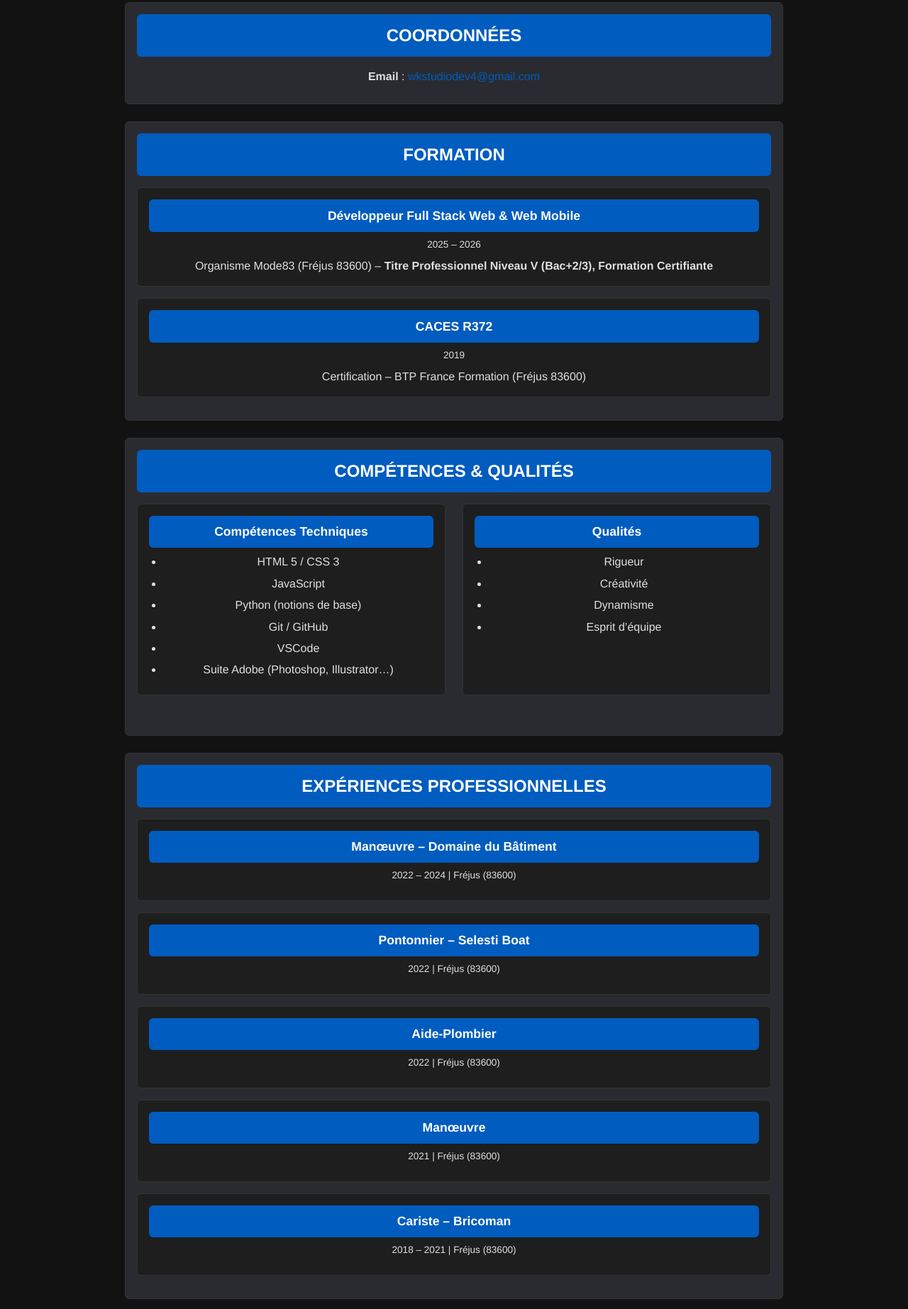
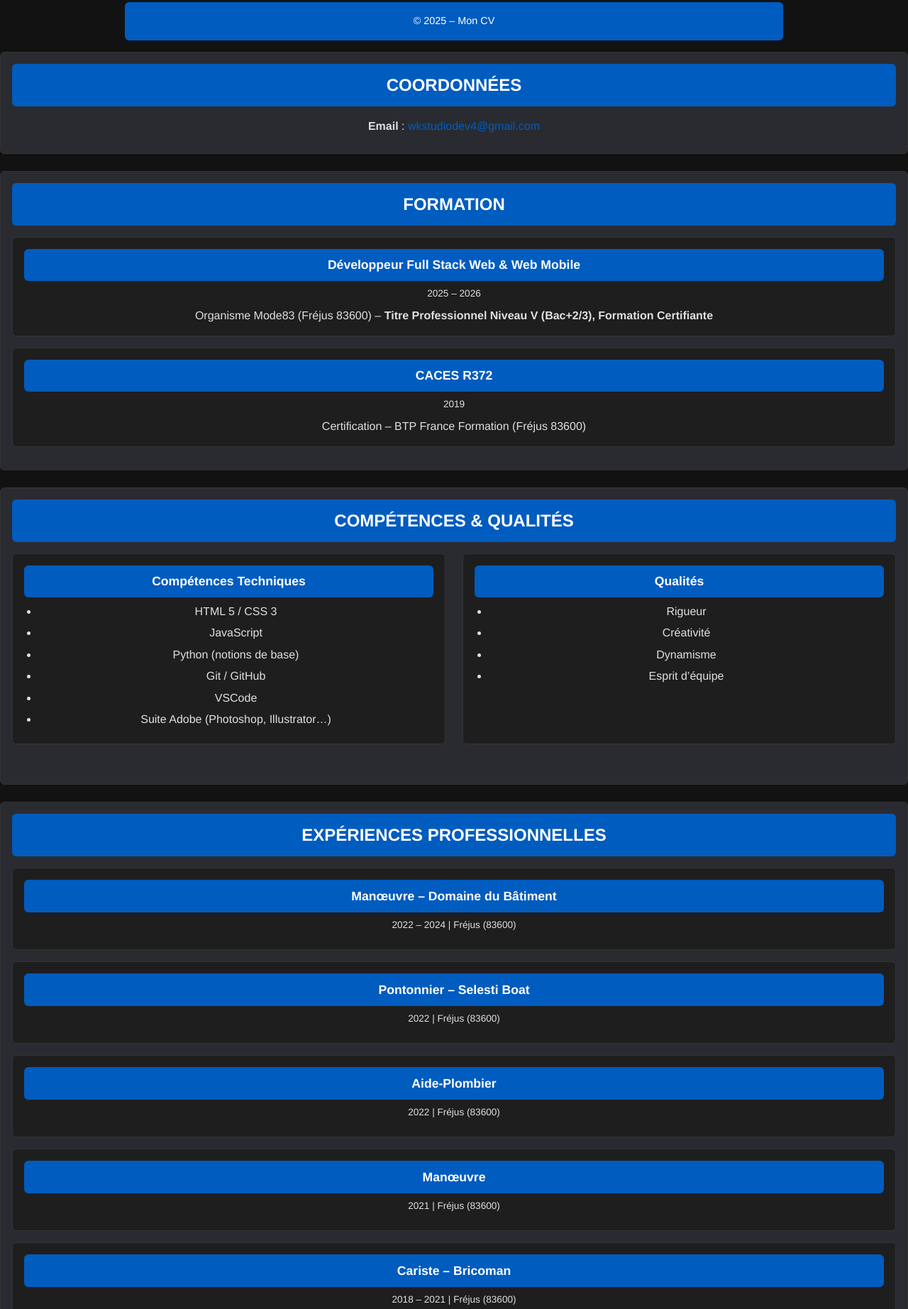
Before and after one commit to Kevin-83600/mon-cv, a plain HTML site: page index.html in a window 1280 px wide. Shown: the part 371-2216 px from the top of the page at 71% size. Drawn offline with Linux system fonts and the light colour scheme.

Commit message:
mise a jour

```diff
--- a/index.html
+++ b/index.html
@@ -1,166 +1,83 @@
 <!DOCTYPE html>
 <html lang="fr">
   <head>
-    <meta charset="UTF-8" />
-    <meta name="viewport" content="width=device-width, initial-scale=1.0" />
-    <title>Mon CV</title>
+    <meta charset="utf-8" />
+    <meta content="width=device-width, initial-scale=1.0" name="viewport" />
+    <title>CV - Kevin Wlosniewski - D&eacute;veloppeur Web</title>
     <!-- lien vers le fichier css -->
-    <link rel="stylesheet" href="style.css" />
+    <link href="style.css" rel="stylesheet" />
+    <meta
+      content="CV de Kevin Wlosniewski, d&eacute;veloppeur web &amp; web mobile en formation DWWM."
+      name="description"
+    />
+    <link href="favicon.ico" rel="icon" type="image/x-icon" />
   </head>
-
   <body>
     <!-- conteneur principal pour centrer tout le contenu -->
     <div class="container">
       <!-- HEADER : c'est l'entete du CV -->
       <header class="site-header">
         <h1 class="header-title">WK DEV STUDIO</h1>
-        <h2 class="header-subtitle">DEVELOPPEUR FULL STACK WEB & WEB MOBILE</h2>
+        <h2 class="header-subtitle">
+          DEVELOPPEUR FULL STACK WEB &amp; WEB MOBILE
+        </h2>
         <p class="header-lead">
-          «
-          <strong
-            >En formation pour le Titre Professionnel de Développeur Full Stack
-            Web & Web Mobile</strong
-          >, je cherche un stage pour mettre en pratique
-          <strong>mes compétences théoriques</strong> en développement web & web
-          mobile et contribuer à des projets concrets. »
+          &laquo;
+          <strong>
+            En formation pour le Titre Professionnel de D&eacute;veloppeur Full
+            Stack Web &amp; Web Mobile
+          </strong>
+          , je cherche un stage pour mettre en pratique
+          <strong> mes comp&eacute;tences th&eacute;oriques </strong>
+          en d&eacute;veloppement web &amp; web mobile et contribuer &agrave;
+          des projets concrets. &raquo;
         </p>
       </header>
-
       <!-- NAVBAR : menu de navigation -->
       <nav class="navbar">
         <!-- bouton burger visible sur mobile -->
         <div class="navbar-toggle" id="burger-btn">
-          <span></span>
-          <span></span>
-          <span></span>
+          <span> </span>
+          <span> </span>
+          <span> </span>
           <p class="menuburger">MENU DEROULANT</p>
         </div>
         <!-- liste de liens du menu -->
         <ul class="navbar__list" id="nav-menu">
           <li class="navbar__item">
-            <a href="#coordonnees" class="navbar__link">Coordonnées</a>
+            <a class="navbar__link" href="#coordonnees"> Coordonn&eacute;es </a>
           </li>
           <li class="navbar__item">
-            <a href="#formation" class="navbar__link">Formation</a>
+            <a class="navbar__link" href="#formation"> Formation </a>
           </li>
           <li class="navbar__item">
-            <a href="#competences" class="navbar__link">Compétences</a>
+            <a class="navbar__link" href="#competences"> Comp&eacute;tences </a>
           </li>
           <li class="navbar__item">
-            <a href="#qualites" class="navbar__link">Compétences & Qualités</a>
+            <a class="navbar__link" href="#qualites">
+              Comp&eacute;tences &amp; Qualit&eacute;s
+            </a>
           </li>
           <li class="navbar__item">
-            <a href="#experiences" class="navbar__link">Expériences</a>
+            <a class="navbar__link" href="#experiences"> Exp&eacute;riences </a>
           </li>
           <li class="navbar__item">
-            <a href="#centres-interet" class="navbar__link"
-              >Centres d’intérêt</a
-            >
+            <a class="navbar__link" href="#centres-interet">
+              Centres d&rsquo;int&eacute;r&ecirc;t
+            </a>
           </li>
         </ul>
       </nav>
-
       <!-- SECTION COORDONNÉES -->
-      <section id="coordonnees" class="section">
-        <h2 class="section-title">COORDONNÉES</h2>
-        <ul class="liste-coordonnees">
-          <li>
-            <strong>Email</strong> :
-            <a href="mailto:wkstudiodev4@gmail.com">wkstudiodev4@gmail.com</a>
-          </li>
-        </ul>
-      </section>
-
       <!-- SECTION FORMATION -->
-      <section id="formation" class="section section-light">
-        <h2 class="section-title">FORMATION</h2>
-        <div class="card">
-          <h3 class="card-title">Développeur Full Stack Web & Web Mobile</h3>
-          <p class="card-date">2025 – 2026</p>
-          <p>
-            Organisme Mode83 (Fréjus 83600) –
-            <strong
-              >Titre Professionnel Niveau V (Bac+2/3), Formation
-              Certifiante</strong
-            >
-          </p>
-        </div>
-        <div class="card">
-          <h3 class="card-title">CACES R372</h3>
-          <p class="card-date">2019</p>
-          <p>Certification – BTP France Formation (Fréjus 83600)</p>
-        </div>
-      </section>
-
       <!-- SECTION COMPÉTENCES & QUALITÉS -->
-      <section id="competences" class="section section-light">
-        <h2 class="section-title">COMPÉTENCES & QUALITÉS</h2>
-        <!-- deux colonnes pour séparer comp. technique & qualités -->
-        <div class="two-columns">
-          <div class="card">
-            <h3 class="card-title">Compétences Techniques</h3>
-            <ul class="liste-simple">
-              <li>HTML 5 / CSS 3</li>
-              <li>JavaScript</li>
-              <li>Python (notions de base)</li>
-              <li>Git / GitHub</li>
-              <li>VSCode</li>
-              <li>Suite Adobe (Photoshop, Illustrator…)</li>
-            </ul>
-          </div>
-          <div class="card">
-            <h3 class="card-title">Qualités</h3>
-            <ul class="liste-simple">
-              <li>Rigueur</li>
-              <li>Créativité</li>
-              <li>Dynamisme</li>
-              <li>Esprit d’équipe</li>
-            </ul>
-          </div>
-        </div>
-      </section>
-
       <!-- SECTION EXPÉRIENCES PROFESSIONNELLES -->
-      <section id="experiences" class="section section-light">
-        <h2 class="section-title">EXPÉRIENCES PROFESSIONNELLES</h2>
-        <div class="card">
-          <h3 class="card-title">Manœuvre – Domaine du Bâtiment</h3>
-          <p class="card-date">2022 – 2024 | Fréjus (83600)</p>
-        </div>
-        <div class="card">
-          <h3 class="card-title">Pontonnier – Selesti Boat</h3>
-          <p class="card-date">2022 | Fréjus (83600)</p>
-        </div>
-        <div class="card">
-          <h3 class="card-title">Aide-Plombier</h3>
-          <p class="card-date">2022 | Fréjus (83600)</p>
-        </div>
-        <div class="card">
-          <h3 class="card-title">Manœuvre</h3>
-          <p class="card-date">2021 | Fréjus (83600)</p>
-        </div>
-        <div class="card">
-          <h3 class="card-title">Cariste – Bricoman</h3>
-          <p class="card-date">2018 – 2021 | Fréjus (83600)</p>
-        </div>
-      </section>
-
       <!-- SECTION CENTRES D’INTÉRÊT -->
-      <section id="centres-interet" class="section section-light">
-        <h2 class="section-title">CENTRES D’INTÉRÊT</h2>
-        <ul class="liste-simple">
-          <li>Informatique</li>
-          <li>Graphisme</li>
-          <li>Sports</li>
-        </ul>
-      </section>
-
       <!-- FOOTER : bas de page -->
       <footer class="site-footer">
-        <p>© 2025 – Mon CV</p>
+        <p>&copy; 2025 &ndash; Mon CV</p>
       </footer>
     </div>
-
     <!-- petit script pour gérer l'ouverture/fermeture du menu burger -->
     <script>
       // recuperer le bouton et le menu
@@ -172,5 +89,98 @@
         menu.classList.toggle("active");
       });
     </script>
+    <main>
+      <section class="section" id="coordonnees">
+        <h2 class="section-title">COORDONN&Eacute;ES</h2>
+        <ul class="liste-coordonnees">
+          <li>
+            <strong> Email </strong>
+            :
+            <a href="mailto:wkstudiodev4@gmail.com"> wkstudiodev4@gmail.com </a>
+          </li>
+        </ul>
+      </section>
+      <section class="section section-light" id="formation">
+        <h2 class="section-title">FORMATION</h2>
+        <div class="card">
+          <h3 class="card-title">
+            D&eacute;veloppeur Full Stack Web &amp; Web Mobile
+          </h3>
+          <p class="card-date">2025 &ndash; 2026</p>
+          <p>
+            Organisme Mode83 (Fr&eacute;jus 83600) &ndash;
+            <strong>
+              Titre Professionnel Niveau V (Bac+2/3), Formation Certifiante
+            </strong>
+          </p>
+        </div>
+        <div class="card">
+          <h3 class="card-title">CACES R372</h3>
+          <p class="card-date">2019</p>
+          <p>
+            Certification &ndash; BTP France Formation (Fr&eacute;jus 83600)
+          </p>
+        </div>
+      </section>
+      <section class="section section-light" id="competences">
+        <h2 class="section-title">COMP&Eacute;TENCES &amp; QUALIT&Eacute;S</h2>
+        <!-- deux colonnes pour séparer comp. technique & qualités -->
+        <div class="two-columns">
+          <div class="card">
+            <h3 class="card-title">Comp&eacute;tences Techniques</h3>
+            <ul class="liste-simple">
+              <li>HTML 5 / CSS 3</li>
+              <li>JavaScript</li>
+              <li>Python (notions de base)</li>
+              <li>Git / GitHub</li>
+              <li>VSCode</li>
+              <li>Suite Adobe (Photoshop, Illustrator&hellip;)</li>
+            </ul>
+          </div>
+          <div class="card">
+            <h3 class="card-title">Qualit&eacute;s</h3>
+            <ul class="liste-simple">
+              <li>Rigueur</li>
+              <li>Cr&eacute;ativit&eacute;</li>
+              <li>Dynamisme</li>
+              <li>Esprit d&rsquo;&eacute;quipe</li>
+            </ul>
+          </div>
+        </div>
+      </section>
+      <section class="section section-light" id="experiences">
+        <h2 class="section-title">EXP&Eacute;RIENCES PROFESSIONNELLES</h2>
+        <div class="card">
+          <h3 class="card-title">
+            Man&oelig;uvre &ndash; Domaine du B&acirc;timent
+          </h3>
+          <p class="card-date">2022 &ndash; 2024 | Fr&eacute;jus (83600)</p>
+        </div>
+        <div class="card">
+          <h3 class="card-title">Pontonnier &ndash; Selesti Boat</h3>
+          <p class="card-date">2022 | Fr&eacute;jus (83600)</p>
+        </div>
+        <div class="card">
+          <h3 class="card-title">Aide-Plombier</h3>
+          <p class="card-date">2022 | Fr&eacute;jus (83600)</p>
+        </div>
+        <div class="card">
+          <h3 class="card-title">Man&oelig;uvre</h3>
+          <p class="card-date">2021 | Fr&eacute;jus (83600)</p>
+        </div>
+        <div class="card">
+          <h3 class="card-title">Cariste &ndash; Bricoman</h3>
+          <p class="card-date">2018 &ndash; 2021 | Fr&eacute;jus (83600)</p>
+        </div>
+      </section>
+      <section class="section section-light" id="centres-interet">
+        <h2 class="section-title">CENTRES D&rsquo;INT&Eacute;R&Ecirc;T</h2>
+        <ul class="liste-simple">
+          <li>Informatique</li>
+          <li>Graphisme</li>
+          <li>Sports</li>
+        </ul>
+      </section>
+    </main>
   </body>
 </html>
```
